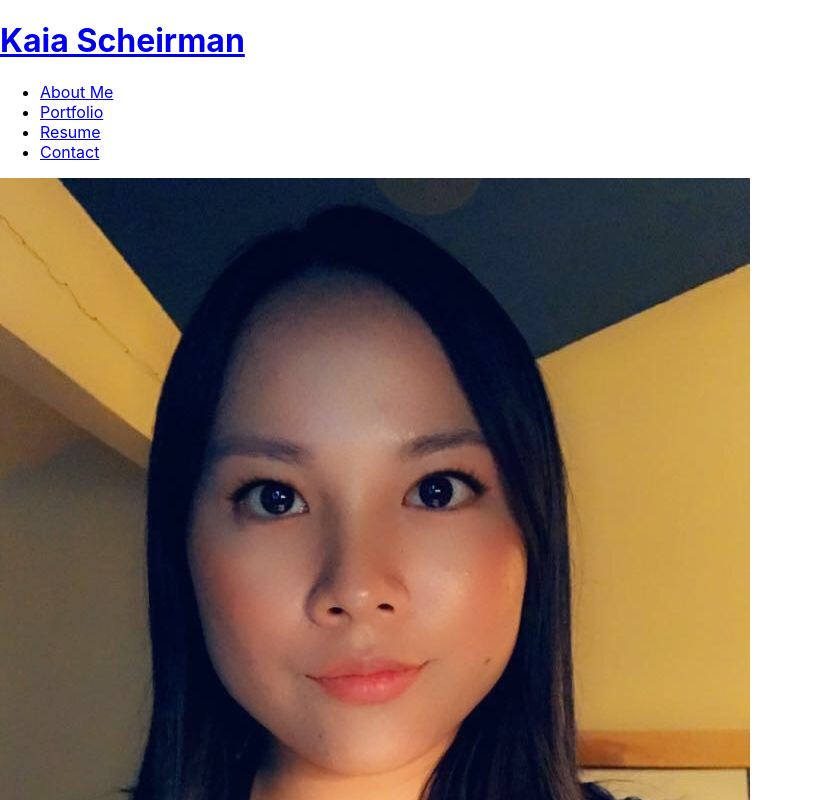
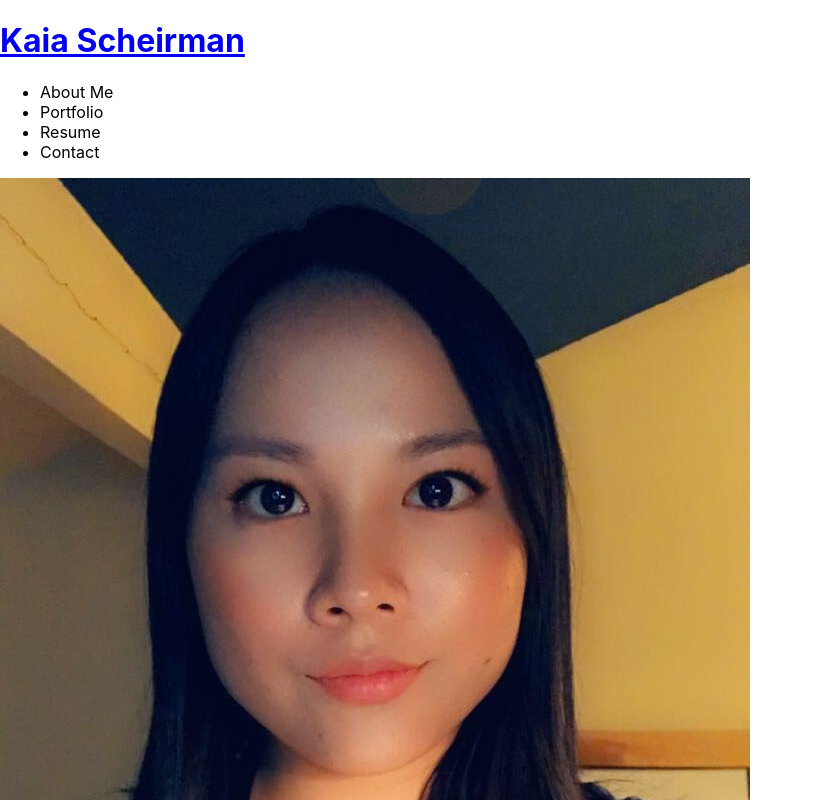
Before and after one commit to kaiafay/react-portfolio, a React (Create React App) app: page / in a window 1280 px wide. Shown: the top 800 px of the page, without its empty margins (0-813 px from the left). Built offline with nearby package versions, Linux system fonts and the light colour scheme.

Commit message:
create Header component and nest Nav component

```diff
--- a/src/App.js
+++ b/src/App.js
@@ -1,19 +1,13 @@
 import React from 'react';
-import Nav from './components/Nav';
-import About from './components/About';
-import Resume from './components/Resume';
-import Contact from './components/Contact';
+import Header from './components/Header';
 import Footer from './components/Footer';
 import './App.css';
 
 function App() {
   return (
     <div>
-      <Nav></Nav>
-      <About></About>
-      <Resume></Resume>
-      <Contact></Contact>
-      <Footer></Footer>
+      <Header />
+      <Footer />
     </div>
   );
 }
--- /dev/null
+++ b/src/components/Header/index.js
@@ -0,0 +1,15 @@
+import React from 'react';
+import Nav from '../Nav';
+
+function Header() {
+    return (
+      <header>
+        <h1>
+          <a href='/'>Kaia Scheirman</a>
+        </h1>
+        <Nav />
+      </header>
+    );
+}
+
+export default Header;
--- a/src/components/Nav/index.js
+++ b/src/components/Nav/index.js
@@ -1,21 +1,32 @@
-import React from 'react';
+import React, { useState } from 'react';
+import About from '../About';
+import Portfolio from '../Portfolio';
+import Resume from '../Resume';
+import Contact from '../Contact';
 
 function Nav() {
-    return (
-      <header>
-        <h1>
-          <a href='/'>Kaia Scheirman</a>
-        </h1>
-        <nav>
-          <ul>
-            <li> <a href='#about-me'>About Me</a> </li>
-            <li> <a href='#portfolio'>Portfolio</a> </li>
-            <li> <a href='#resume'>Resume</a> </li>
-            <li> <a href='#contact'>Contact</a> </li>
-          </ul>
-        </nav>
-      </header>
-    )
+  const [nav, setNav] = useState('About Me');
+
+  const handleClick = (e) => {
+    setNav(e.target.innerText);
+  }
+
+  return (
+    <div>
+      <nav>
+        <ul>
+          <li onClick={handleClick}>About Me</li>
+          <li onClick={handleClick}>Portfolio</li>
+          <li onClick={handleClick}>Resume</li>
+          <li onClick={handleClick}>Contact</li>
+        </ul>
+      </nav>
+      {nav === 'About Me' && <About /> }
+      {nav === 'Portfolio' && <Portfolio />}
+      {nav === 'Resume' && <Resume /> }
+      {nav === 'Contact' && <Contact /> }
+    </div>
+  );
 }
 
 export default Nav;
```
